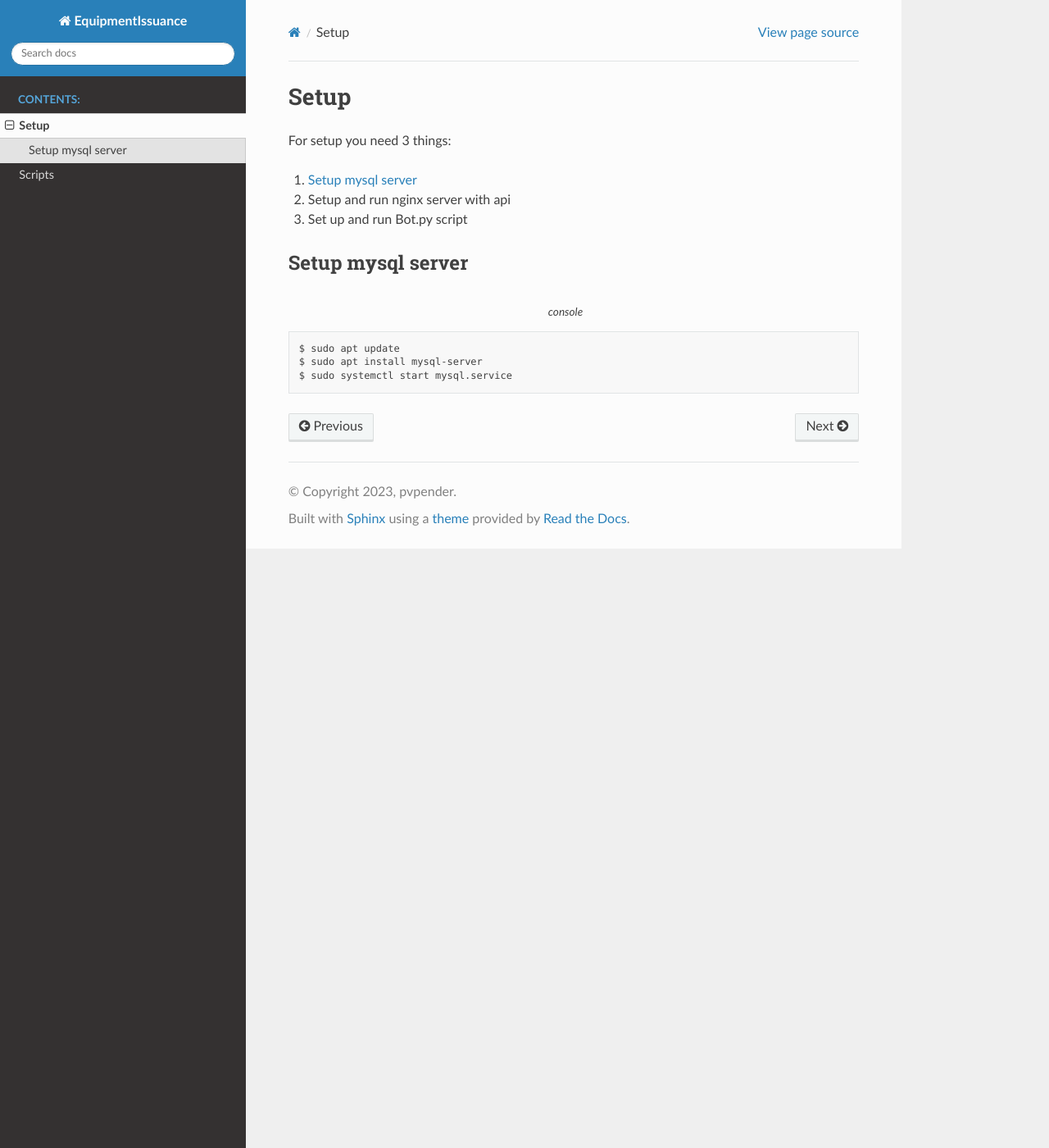
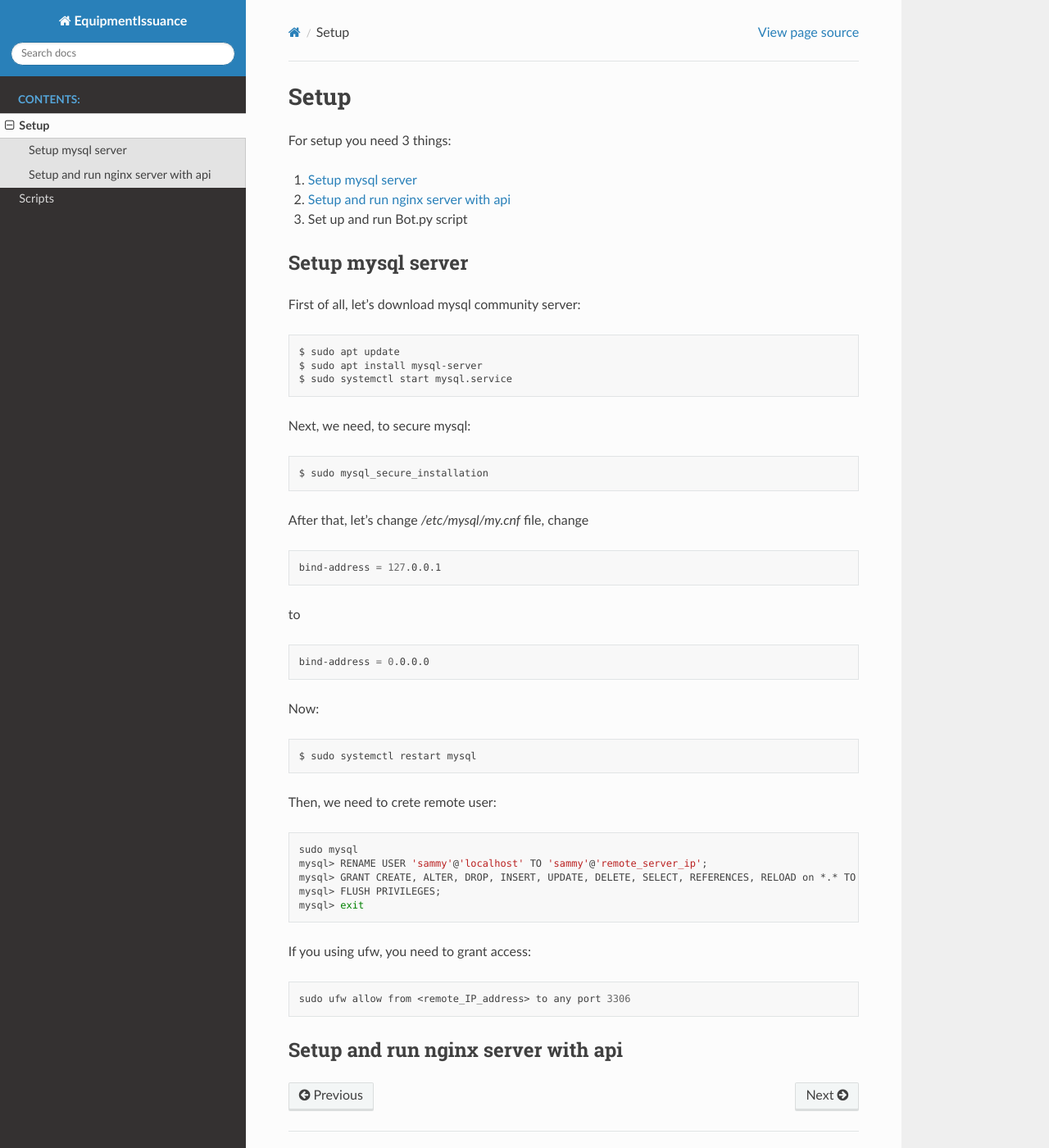
Before and after one commit to pvpender/equipmentIssuance, a Sphinx documentation site: the page built from docs/source/setup.rst, in a window 1280 px wide and 1400 px high. Shown: the whole window at 82% size. Built offline with Sphinx 7.4.7 and the Read the Docs theme 2.0.0, drawn with Linux system fonts in a browser that asks for light colours; pages that are not in the unit, such as notebooks, are missing from menus.

Commit message:
фикс к защите

```diff
--- a/docs/source/setup.rst
+++ b/docs/source/setup.rst
@@ -4,16 +4,62 @@ Setup
 For setup you need 3 things:
 
 1. `Setup mysql server`_
-2. Setup and run nginx server with api
+2. `Setup and run nginx server with api`_
 3. Set up and run Bot.py script
 
 .. _`Setup mysql server`:
 Setup mysql server
 ------------------
 
+First of all, let's download mysql community server:
+
 .. code-block:: shell
-    :caption: console
 
     $ sudo apt update
     $ sudo apt install mysql-server
     $ sudo systemctl start mysql.service
+
+
+Next, we need, to secure mysql:
+
+.. code-block:: shell
+
+    $ sudo mysql_secure_installation
+
+After that, let's change `/etc/mysql/my.cnf` file, change
+
+.. code-block:: shell
+
+     bind-address = 127.0.0.1
+
+to
+
+.. code-block:: shell
+
+     bind-address = 0.0.0.0
+
+Now:
+
+.. code-block:: shell
+
+    $ sudo systemctl restart mysql
+
+Then, we need to crete remote user:
+
+.. code-block:: shell
+
+    sudo mysql
+    mysql> RENAME USER 'sammy'@'localhost' TO 'sammy'@'remote_server_ip';
+    mysql> GRANT CREATE, ALTER, DROP, INSERT, UPDATE, DELETE, SELECT, REFERENCES, RELOAD on *.* TO 'sammy'@'remote_server_ip' WITH GRANT OPTION;
+    mysql> FLUSH PRIVILEGES;
+    mysql> exit
+
+If you using ufw, you need to grant access:
+
+.. code-block:: shell
+
+    sudo ufw allow from <remote_IP_address> to any port 3306
+
+.. _`Setup and run nginx server with api`:
+Setup and run nginx server with api
+-----------------------------------
```
